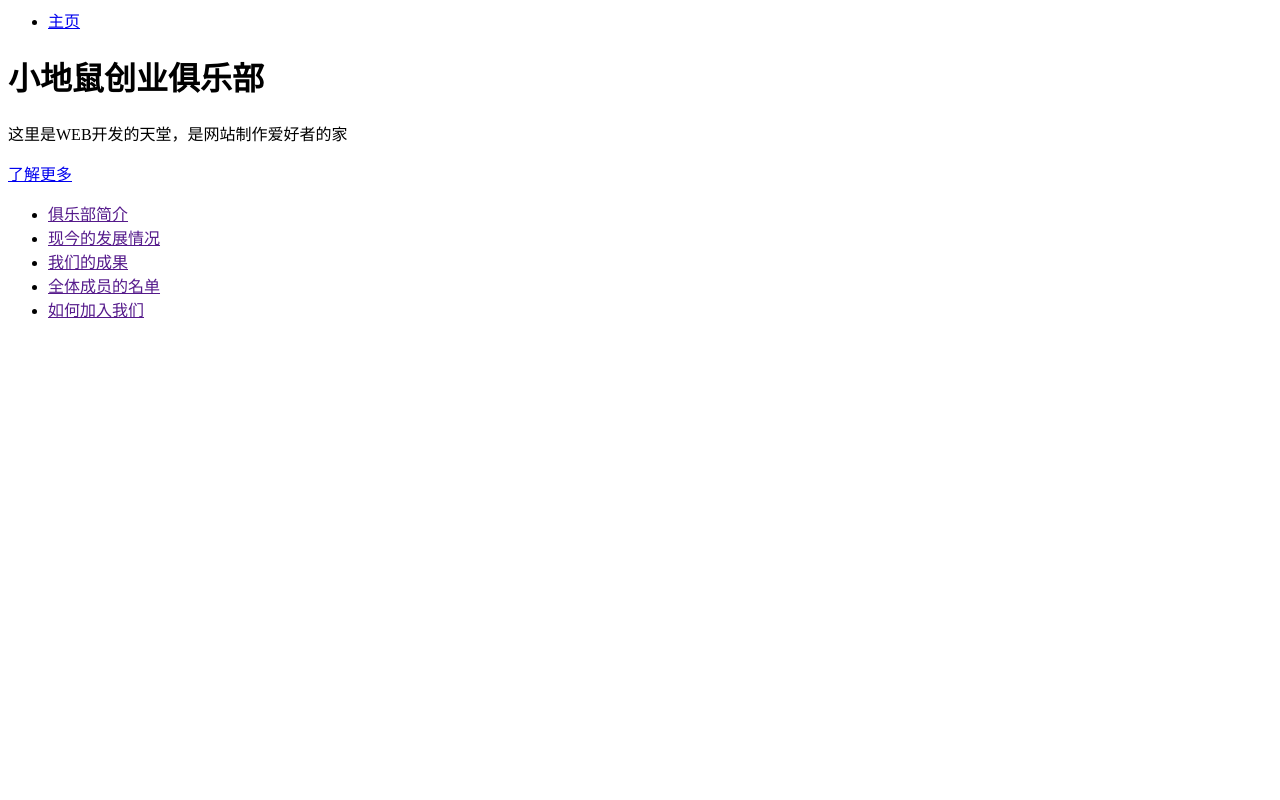
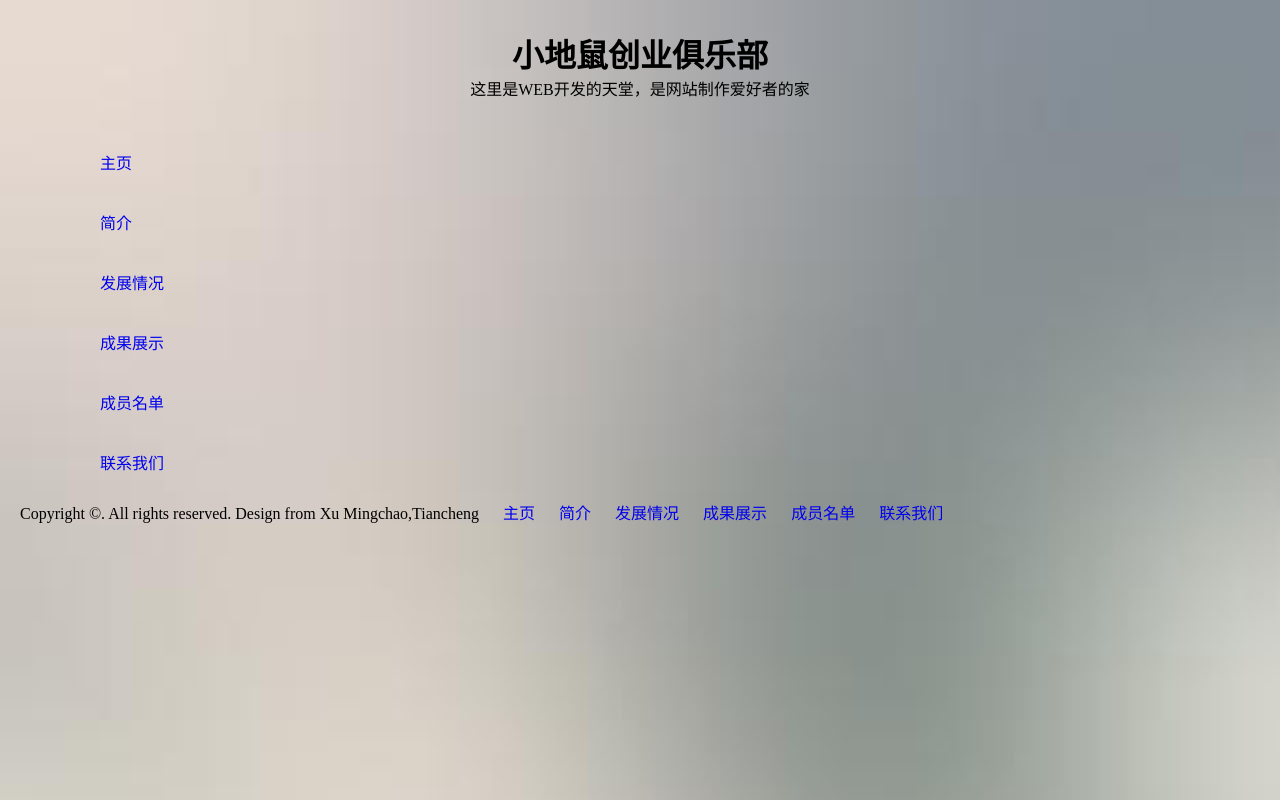
Before and after one commit to ximo-darren/HomePageExercise, a plain HTML site: page index.html in a window 1280 px wide. Drawn offline with Linux system fonts and the light colour scheme.

Commit message:
build homepage structure

```diff
--- a/index.html
+++ b/index.html
@@ -1,35 +1,45 @@
+<!DOCTYPE html>
 <html>
 	<head>
+		<meta charset="utf-8">
+		<link rel="stylesheet" type="text/css" href="resources/css/main.css" />
 		<title>欢迎来到小地鼠创业俱乐部！</title>
 	</head>
 	<body>
-		<div class="nav">
-			<div class="container">
-				<ul class="pull-left">
-					<li><a href="#">主页</a></li>
-				</ul>
-		<div class="jumbotron">
-			<div class="container">
+    	<!-- logo bar-->
+         <div class="logo">
         	<h1>小地鼠创业俱乐部</h1>
             <p>这里是WEB开发的天堂，是网站制作爱好者的家</p>
-				<a href="#">了解更多</a>
          </div>
-		</div>
+
+    	<!-- nav bar-->
 		<div class="nav">
-			<div class="container">
-				<div class="row">
-					<div class="col-md-4">
             <ul>
-						<li><a href="">俱乐部简介</a></li>
-						<li><a href="">现今的发展情况</a></li>
-						<li><a href="">我们的成果</a></li>
-						<li><a href="">
-						全体成员的名单</a></li>
-						<li><a href="">
-						如何加入我们</a></li>
+                <li class="currnent"><a href="#">主页</a></li>
+                <li class="active"><a href="intro.html">简介</a></li>
+                <li class="active"><a href="dev.html">发展情况</a></li>
+                <li class="active"><a href="achievement.html">成果展示</a></li>
+                <li class="active"><a href="namelis.html">成员名单</a></li>
+                <li class="active"><a href="mailto:tcoperator@163.com">联系我们</a></li>
             </ul>
         </div>
+
+        <!-- main body-->
+        <div class="container">
         </div>
+
+        <!-- footer area-->
+        <div class="footer">
+
+            <ul>
+                <li>Copyright &copy;. All rights reserved. Design from Xu Mingchao,Tiancheng </li>
+                <li ><a href="#">主页</a></li>
+                <li><a href="intro.html">简介</a></li>
+                <li><a href="dev.html">发展情况</a></li>
+                <li><a href="achievement.html">成果展示</a></li>
+                <li><a href="namelis.html">成员名单</a></li>
+                <li><a href="mailto:tcoperator@163.com">联系我们</a></li>
+             </ul>
         </div>
 	</body>
 </html>
--- /dev/null
+++ b/resources/css/main.css
@@ -0,0 +1,48 @@
+* {
+margin:0;
+padding:0;
+}
+body {
+	background-image: url(../images/002.jpg)  ;
+}
+.logo {
+	margin:30px 30% 0 30%;
+	text-align:center;
+}
+
+/* for nav bar style */
+.nav {
+/*
+background-image: url(../images/003.jpg) no-repeat top;
+*/
+width:20%;
+margin-left:100px;
+margin-top:50px;
+}
+.nav ul {
+	list-style:none;
+}
+.nav li {
+	height:50px;
+	margin-top:10px;
+	display:block;
+
+}
+.nav a {
+	text-decoration:none;
+}
+/* for footer style */
+.footer {
+	display:inline;
+	margin:0 auto;
+}
+.footer a {
+	text-decoration:none;
+}
+.footer li {
+	display:inline;
+	padding-left:20px;
+}
+.footer first-child {
+	padding-right:300px;
+}
```
Also changed, not shown: main.css (deleted), resources/images/002.jpg (added). Lines whose indentation alone changed are shown as unchanged.
